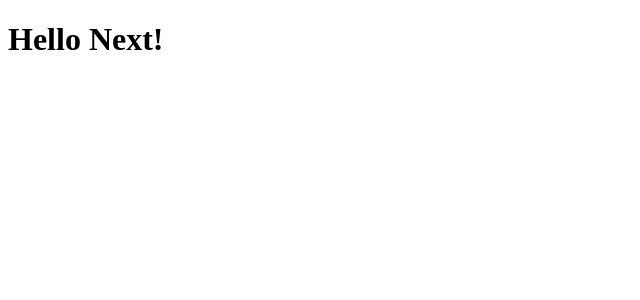
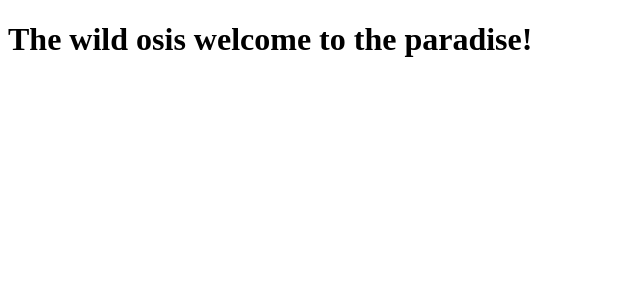
Before and after one commit to RezaRahimi166/the-wild-osis-website, a Next.js app: page / in a window 1280 px wide. Shown: the top 300 px of the page, without its empty margins (0-640 px from the left). Built offline with nearby package versions, Linux system fonts and the light colour scheme.

Commit message:
setting up pges

```diff
--- /dev/null
+++ b/app/about/page.js
@@ -0,0 +1,3 @@
+export default function Page() {
+  return <h1>about!</h1>;
+}
--- /dev/null
+++ b/app/account/page.js
@@ -0,0 +1,3 @@
+export default function Page() {
+  return <h1>account!</h1>;
+}
--- /dev/null
+++ b/app/cabins/page.js
@@ -0,0 +1,3 @@
+export default function Page() {
+  return <h1>Cabins!</h1>;
+}
--- a/app/page.js
+++ b/app/page.js
@@ -1,3 +1,7 @@
 export default function Page() {
-  return <h1 className="flex items-center justify-center">Hello Next!</h1>;
+  return (
+    <h1 className="flex items-center justify-center">
+      The wild osis welcome to the paradise!
+    </h1>
+  );
 }
```
